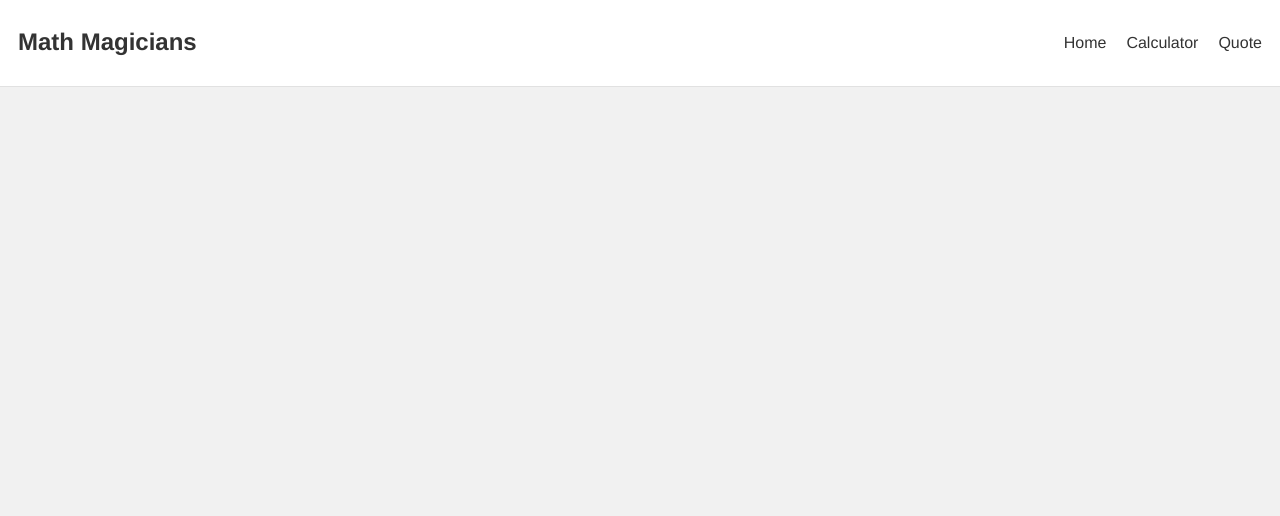
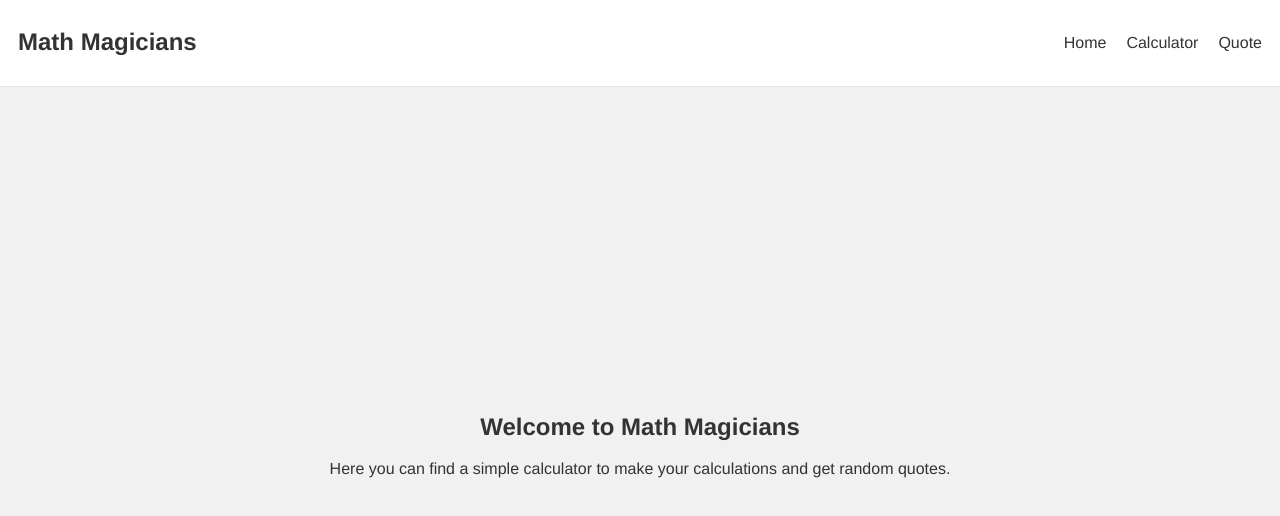
Before and after one commit to rudicarrilloypr/math-magicians, a React (Create React App) app: page / in a window 1280 px wide. Shown: the top 516 px of the page. Built offline with nearby package versions, Linux system fonts and the light colour scheme.

Commit message:
Fix path routes

```diff
--- a/public/index.html
+++ b/public/index.html
@@ -7,7 +7,7 @@
     <meta name="theme-color" content="#000000" />
     <meta
       name="description"
-      content="Web site created using create-react-app"
+      content="Here you can find a simple calculator to make your calculations and get random quotes."
     />
     <link rel="apple-touch-icon" href="%PUBLIC_URL%/logo192.png" />
 
--- a/src/App.jsx
+++ b/src/App.jsx
@@ -15,7 +15,7 @@ function App() {
         <nav>
           <h1>Math Magicians</h1>
           <ul>
-            <li><Link to="/home">Home</Link></li>
+            <li><Link to="/">Home</Link></li>
             <li><Link to="/calculator">Calculator</Link></li>
             <li><Link to="/quote">Quote</Link></li>
           </ul>
@@ -23,7 +23,7 @@ function App() {
 
         <main>
           <Routes>
-            <Route path="/home" element={<Home />} />
+            <Route path="/*" element={<Home />} />
             <Route path="/calculator" element={<Calculator />} />
             <Route path="/quote" element={<Quote />} />
           </Routes>
```
